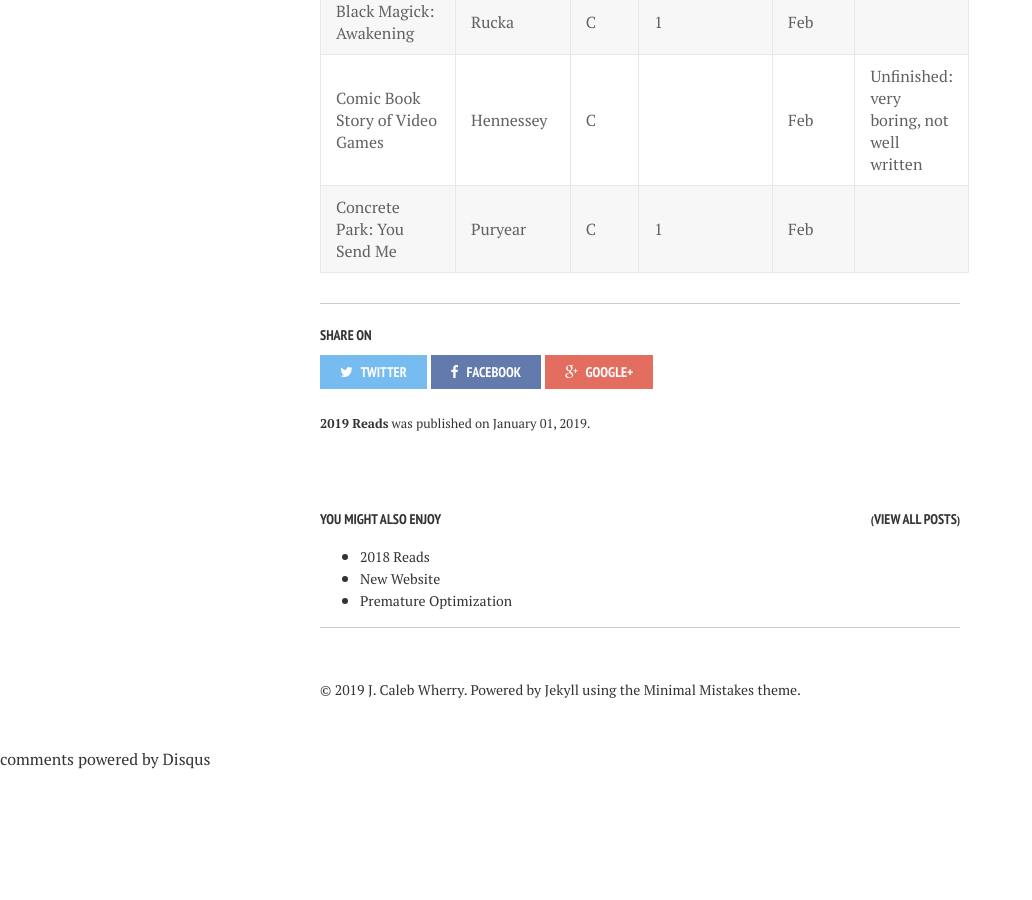
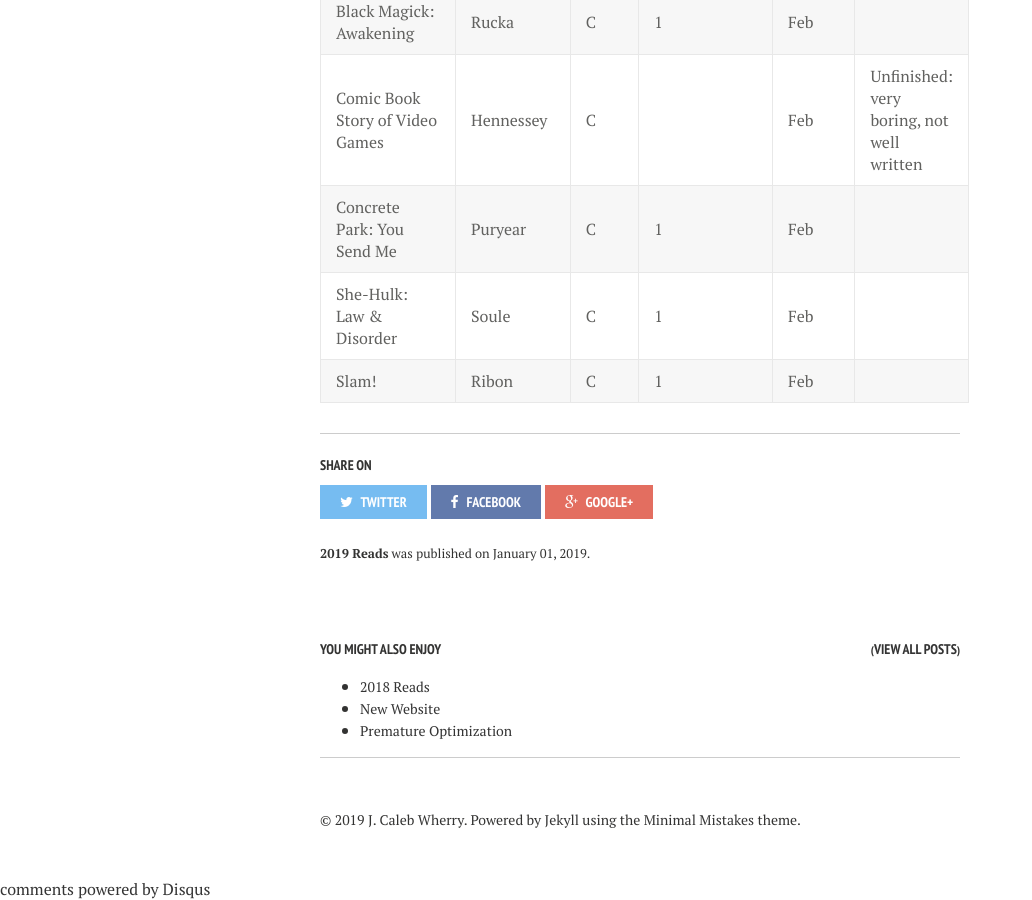
Before and after one commit to calebwherry/calebwherry.github.io, a Jekyll site: the page built from _posts/2019-01-01-2019-Reads.md, in a window 1280 px wide and 900 px high, scrolled down 2780 px. Shown: the whole window, without its empty margins (0-1032 px from the left). Built offline with Jekyll 4.4.1, drawn with Linux system fonts in a browser that asks for light colours; nearby versions of some CDN libraries; comment, search, counter and statistics services are not loaded; before the commit the page ends 3550 px from its top, so only the background shows below that.

Commit message:
Added new 2019 reads

```diff
--- a/_posts/2019-01-01-2019-Reads.md
+++ b/_posts/2019-01-01-2019-Reads.md
@@ -59,3 +59,5 @@
 | Black Magick: Awakening                | Rucka      | C     | 1            | Feb          |                                               |
 | Comic Book Story of Video Games        | Hennessey  | C     |              | Feb          | Unfinished: very boring, not well written     |
 | Concrete Park: You Send Me             | Puryear    | C     | 1            | Feb          |                                               |
+| She-Hulk: Law & Disorder               | Soule      | C     | 1            | Feb          |                                               |
+| Slam!                                  | Ribon      | C     | 1            | Feb          |                                               |
```
